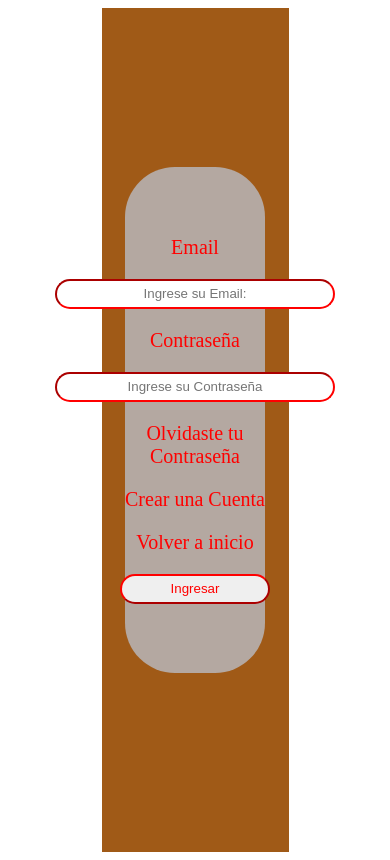
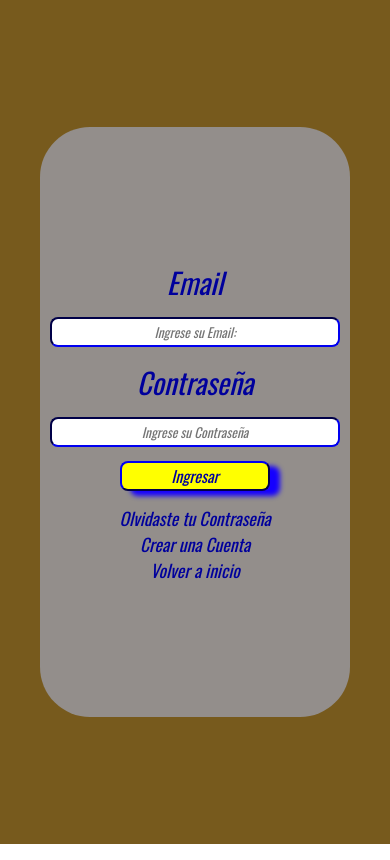
Before and after one commit to alexander239107/casi, a plain HTML site: page login.html in a window 390 px wide. Drawn offline with nearby package versions, Linux system fonts and the light colour scheme.

Commit message:
first commit

```diff
--- a/login.css
+++ b/login.css
@@ -1,77 +1,124 @@
+@import url("https://fonts.googleapis.com/css2?family=Oswald:wght@200..700&display=swap");
 
-@import url('https://fonts.googleapis.com/css2?family=Bungee+Spice&display=swap')
-
-*{
+* {
   margin: 0;
   padding: 0;
   box-sizing: border-box;
+  font-family: oswald;
+  font-style: oblique;
 }
 
-.contenedor-padre{
+.contenedor-section {
   width: 100%;
   height: 100vh;
   display: flex;
   justify-content: center;
   align-items: center;
-
 }
-.contenedor-img{
+.contenedor-img {
   width: 50%;
   display: flex;
   justify-content: center;
   align-items: center;
-
 }
-.contenedor-img img{
-width:100%;
-height:100vh;
-
+.contenedor-img img {
+  width: 100%;
+  height: 100vh;
 }
-.contenedor-login{
-background-color: #A05A17;
+.contenedor-login {
+  background-color: #cd8e64;
   width: 50%;
   height: 100vh;
   display: flex;
   justify-content: center;
   align-items: center;
-
 }
-.form{
-background-color:#B4A8A1;
-width: 75%;
-height: 60%;
+.form {
+  background-color: #64a3cd;
+  min-width: 480px;
+  width: 20%;
+  max-width: 300px;
+  height: 70%;
   display: flex;
   flex-direction: column;
   justify-content: center;
   align-items: center;
-gap:20px ;
+  gap: 14px;
+  text-align: center;
+  font-size: 1.5em;
+  border-radius: 50px;
+}
+.form input {
+  width: 290px;
+  height: 30px;
+  text-align: center;
+  color: #2b2b6e;
+  border-radius: 0.5rem;
+  border-color: #00009c;
+}
+
+.form label {
+  font-size: 1.8rem;
+  color: #00009c;
+}
+.form span {
+  display: flex;
+  justify-content: center;
+  align-items: center;
   text-align: center;
   font-size: 20px;
-border-radius: 50px;
+  color: #00009c;
+  text-decoration: none;
+  font-size: 1.1rem;
 }
-.form input{
-    width: 280px;
-    height: 30px;
-    text-align: center;
-    border-radius: 30px;
-    border-color: #ff0000;
+.form input:hover {
+  background-color: aliceblue;
+  font-size: 0.6em;
 }
-.form label{
-    color: #ff0000;
-}
-.form span{
-    color: #ff0000;
-}
-.form button{
-    color: #ff0000;
+.form button {
+  background-color: yellow;
+  color: #00009c;
   width: 150px;
   height: 30px;
-    border-radius: 30px;
-    border-color: #ff0000;
 
+  border-radius: 0.5rem;
+  border-color: #00009c;
+  font-size: 16px;
+  cursor: pointer;
+  box-shadow: 10px 5px 5px rgb(21, 0, 255);
 }
-@media(max-width: 950px) {
-    .contenedor-img{
+.boton button:hover {
+  color: rgb(17, 0, 128);
+  background-color: aliceblue;
+  font-weight: 900;
+  transition: 1.5s;
+  transform: translateY(-10%);
+}
+.span a {
+  font-size: 1.1rem;
+  text-decoration: none;
+  color: #00009c;
+  cursor: pointer;
+}
+
+.span a:hover {
+  color: #00009c;
+  transition: 0.5s;
+  transform: scale(1.2);
+}
+@media (max-width: 984px) {
+  .contenedor-img {
+    width: 100%;
     display: none;
   }
+  .contenedor-login {
+    background-color: #775a1d;
+    width: 100%;
   }
+  .form {
+    background-color: #938e8b;
+    min-width: 310px;
+    width: 60%;
+    max-width: 450px;
+  }
+}
--- a/login.html
+++ b/login.html
@@ -1,25 +1,31 @@
 <html lang="en">
   <head>
-    <meta charset="UTF-8">
-    <meta name="viewport" content="width=device-wiindth, initial-scale=1.0">
+    <meta charset="UTF-8" />
+    <meta name="viewport" content="width=device-wiindth, initial-scale=1.0" />
     <title>LOGIN</title>
-    <link rel="stylesheet" href="login.css">
+    <link rel="stylesheet" href="login.css" />
   </head>
   <body>
-  <section class="contenedor-padre">
+    <section class="contenedor-section">
       <div class="contenedor-img">
-        <img src="./img/login2.jpg" alt="">
+        <img src="./img/login2.jpg" alt="" />
       </div>
       <div class="contenedor-login">
         <form class="form">
-             <label for=Email>Email</label>
-             <input type="text" id="Email" placeholder="Ingrese su Email:">
+          <label for="Email">Email</label>
+          <input type="text" id="Email" placeholder="Ingrese su Email:" />
           <label for="Contraseña">Contraseña</label>
-             <input type="text" id="Contraseña" placeholder="Ingrese su Contraseña">
-             <span>Olvidaste tu Contraseña</span>
-             <span>Crear una Cuenta</span>
-             <span>Volver a inicio</span>
-             <button type="submit">Ingresar</button>
+          <input
+            type="password"
+            id="Contraseña"
+            placeholder="Ingrese su Contraseña"
+          />
+          <div class="boton"><button type="submit">Ingresar</button></div>
+          <div class="span">
+            <span><a href="">Olvidaste tu Contraseña</a></span>
+            <span><a href="./registro.html">Crear una Cuenta</a></span>
+            <span><a href="./index.html">Volver a inicio</a></span>
+          </div>
         </form>
       </div>
     </section>
--- a/registro.css
+++ b/registro.css
@@ -1,41 +1,43 @@
-*{
-
+@import url("https://fonts.googleapis.com/css2?family=Oswald:wght@200..700&display=swap");
+* {
   padding: 0;
   margin: 0;
-    box-sizing:border-box ;
+  box-sizing: border-box;
+  font-family: oswald;
 }
-.contenedor-main{
+.contenedor-main {
   width: 100%;
   height: 100vh;
   display: flex;
+  background-color: #000000;
 }
 
-.contenedor-img{
+.contenedor-img {
   width: 50%;
-height:100vh;
-display: flex;
-}
-.contenedor-img img{
-    width: 100%;
-    height: 100hv;
-
-}
-
-
-.contenedor-form{
-background-color:#000000;
-width: 50%;
-height: 100%;
+  height: 100vh;
   display: flex;
   justify-content: center;
   align-items: center;
+}
+.contenedor-img img {
+  width: 100%;
+  height: 100hv;
+}
 
+.contenedor-form {
+  width: 50%;
+  height: auto;
+  display: flex;
+  justify-content: center;
+  align-items: center;
 }
-.form{
-    width: 55%;
-    height: 65%;
+.form {
+  min-width: 300px;
+  max-width: 450px;
+  width: 60%;
+  height: 75%;
   color: #2f00ff;
-    background-color: #DE5000;
+  background-color: #de5000;
   display: flex;
   justify-content: center;
   align-items: center;
@@ -43,71 +45,93 @@ align-items: center;
   align-items: center;
   border-radius: 45px;
   font-size: 18px;
-    gap: 9px;
-
+  gap: 10px;
+  font-weight: 650;
 }
-.form input{
-    width: 300px;
+.form input {
+  width: 280px;
   height: 30px;
   text-align: center;
-    border-radius: 15px;
+  border-radius: 10px solid blue;
   border-color: #2f00ff;
 }
-.form label{
-
+.form input:hover {
+  background-color: aliceblue;
+  font-size: 0.6em;
+  font-weight: 900;
+}
+.form label {
+  font-size: 1.2em;
   text-align: center;
 }
-.terminos input{
-width: 40px;
+.form label :hover {
+  color: aliceblue;
+}
+.terminos input {
+  width: 20px;
   height: 15px;
+  text-align: center;
+}
+.terminos label {
+  font-size: 18px;
+}
 
-}.volver-pagina span{
+.volver-pagina span {
   display: flex;
   justify-content: center;
   align-items: center;
 }
-.
-.volver-pagina a{
+.volver-pagina a {
+  color: #2f00ff;
   text-decoration: none;
-display: flex;
-
+  text-align: center;
 }
-.boton button{
-    width: 300px;
+.volver-pagina a:hover {
+  color: #00009c;
+  transition: 0.5s;
+  transform: scale(1.2);
+}
+.boton button {
+  width: 180px;
   height: 40px;
-    border-radius: 20px;
+  border-radius: 1em solid;
   display: flex;
   justify-content: center;
   align-items: center;
+
   border-color: #2f00ff;
-
+  cursor: pointer;
+  color: #000000;
+  font-weight: 500;
+  font-style: oblique;
+  box-shadow: 12px 12px 2px 1px rgba(0, 0, 255, 0.842);
 }
-@media(max-width:940px){
-
-
-    .contenedor-img{
-        display: none;
+.boton button:hover {
+  transform: translateY(-10%);
 }
 
-.contenedor-form{
-   background-color:#000000;
+@media (max-width: 900px) {
+  .contenedor-main {
     width: 100%;
-   width: 100vh;
-}
-
-.form{
-    width: 90%;
-    height: 80%;
-    color: #2f00ff;
-    background-color: #DE5000;
     display: flex;
     justify-content: center;
     align-items: center;
-    flex-direction: column;
+    background-color: #000000;
+  }
+  .contenedor-img {
+    display: none;
+  }
+  .contenedor-form {
+    width: 100%;
+    height: 100%;
+    display: flex;
+    justify-content: center;
     align-items: center;
-    border-radius: 45px;
-    font-size: 18px;
-    gap: 9px;
-
+  }
+  .form {
+    min-width: 300px;
+    max-width: 450px;
+    width: 65%;
+    height: 95%;
   }
 }
```
Also changed, not shown: index.css (+70 -52 lines), index.html (+37 -33 lines), registro.html (+3 -5 lines), 2 other files. Lines whose indentation alone changed are shown as unchanged.
